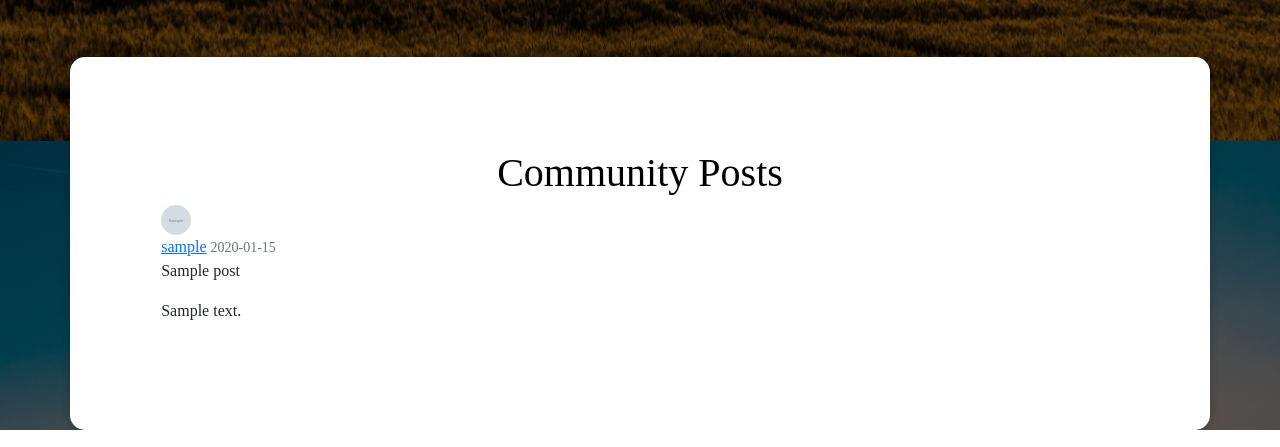
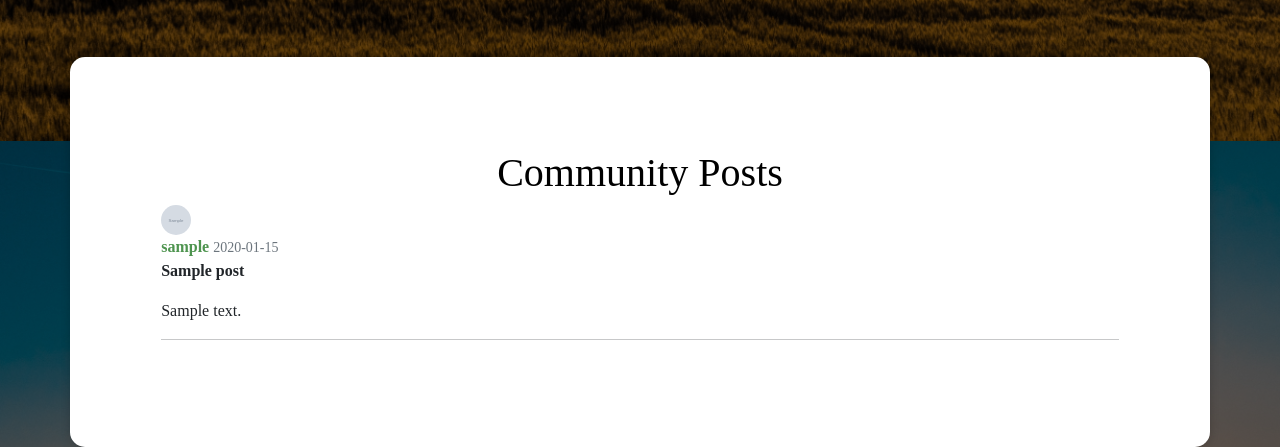
Before and after one commit to nerdistry/farmers-app, a Flask app: page /viewposts in a window 1280 px wide. Shown: the part 659-1106 px from the top of the page. Run offline with Flask 3, Linux system fonts and the light colour scheme; a user stored in the database is signed in; tables that the repository leaves empty hold one stand-in row (values such as "Sample post"); grey boxes marked "Sample" are stand-in pictures; some libraries are stand-ins or nearby versions.

Commit message:
blog page

```diff
--- a/main/static/css/blog.css
+++ b/main/static/css/blog.css
@@ -59,3 +59,7 @@ body{
 	margin-bottom: 15px !important;
 }
 }
+a{
+  text-decoration: none;
+  color: #4E944F;
+}
--- a/main/templates/viewposts.html
+++ b/main/templates/viewposts.html
@@ -47,13 +47,13 @@
                         <img class="rounded-circle article-img" style="height: 30px; width: 30px;" src="{{ url_for('static', filename='profilepics/' + content.user.image_file) }}">
                         <div class="media-body">
                             <div class="article-metadata">
-                                <a class="mr-2" href="#">{{ content.user.username }}</a>
+                                <a class="mr-2" href="#"><b>{{ content.user.username }}</b></a>
                                 <small class="text-muted">{{ content.date_posted.strftime('%Y-%m-%d') }}</small>
                             </div>
-                            <p class="article-content">{{ content.title }}</p>
+                            <p class="article-content"><b>{{ content.title }}</b></p>
                             <p class="article-content">{{ content.content }}</p>
                         </div>
-                    </article>
+                    </article><hr>
 
                     {% endfor %}
                 </div>
```
Also changed, not shown: main/static/products_images/10d9e7cd-776a-4102-87fc-4312f325150a.jpg (added), main/static/products_images/5c1d0f89-e2d7-422f-a4b4-ea886b0ed103.jpg (added), main/static/products_images/812cea4a-2d9f-47ca-892c-b30cfdd20127.jpg (added), main/static/products_images/dbd84110-0a21-47ae-9de7-e2f4517d29fd.jpg (added), main/static/products_images/eeb40cda-a791-4719-949b-253caf313354.jpg (added), main/static/products_images/f452b0ea-8357-4772-9b2b-b64b5765021d.jpg (added).
